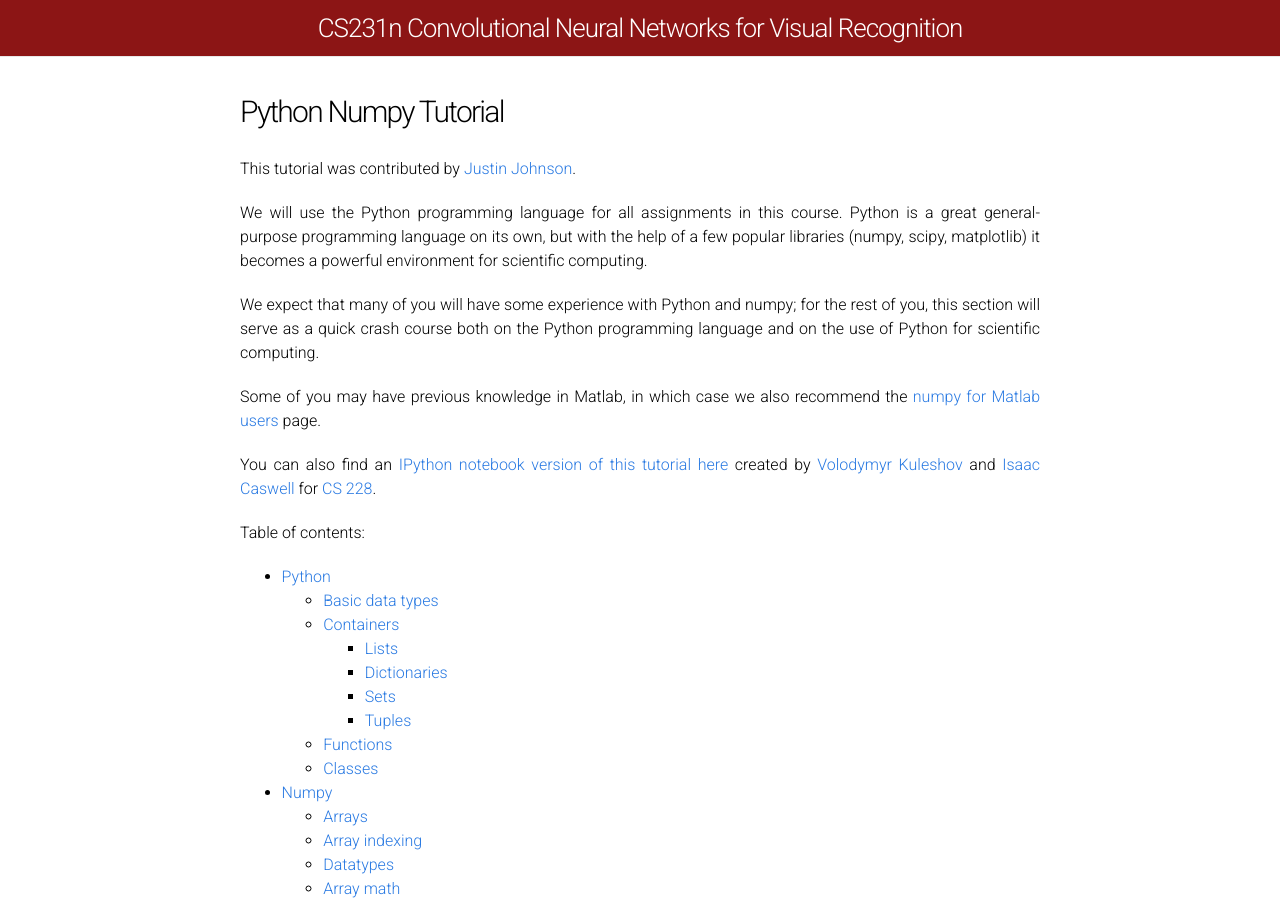
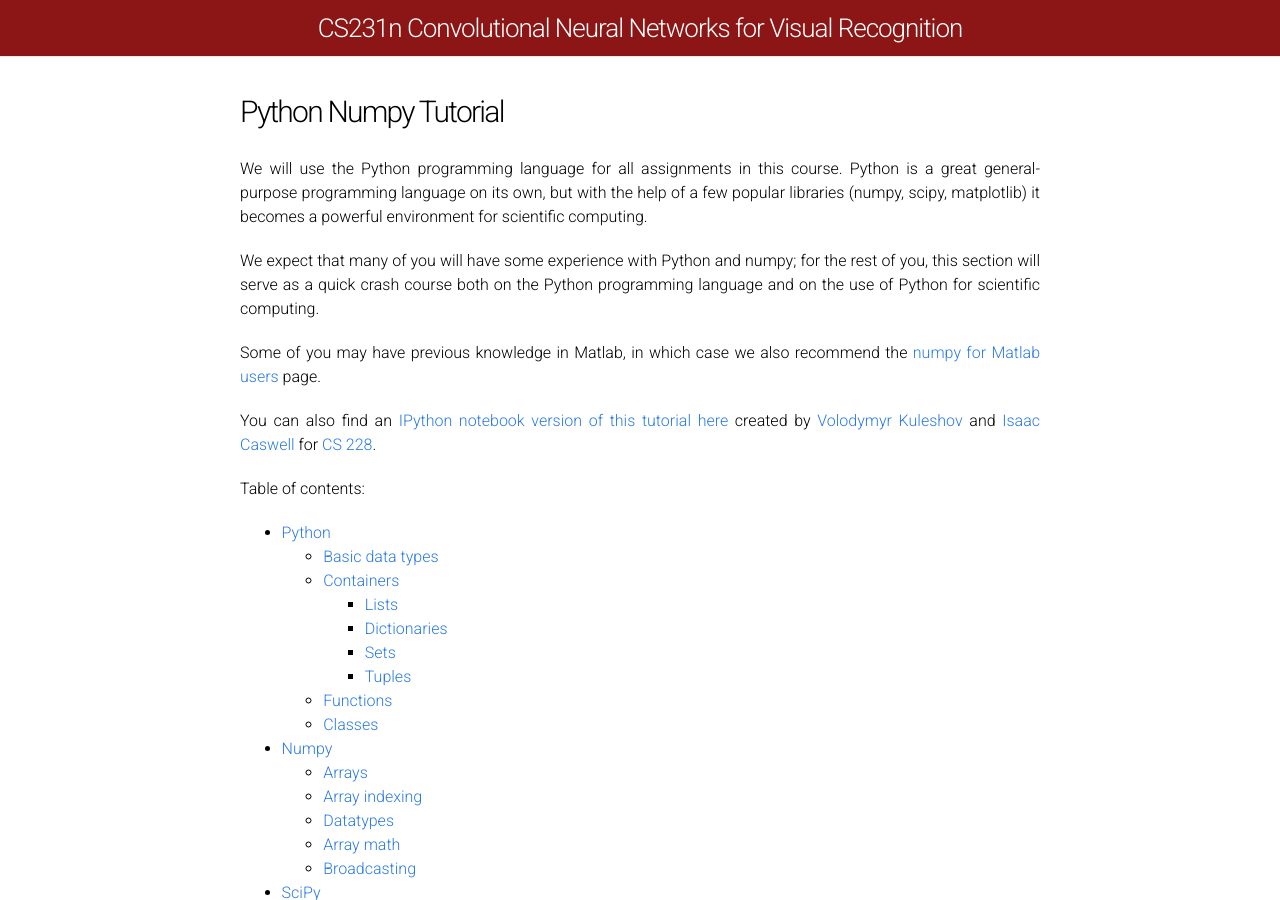
Before and after one commit to nirupam1sharma/study, a Jekyll site: the page built from python-numpy-tutorial.md, in a window 1280 px wide and 900 px high. Built offline with Jekyll 4.4.1, drawn with Linux system fonts in a browser that asks for light colours.

Commit message:
Update python-numpy-tutorial.md

```diff
--- a/python-numpy-tutorial.md
+++ b/python-numpy-tutorial.md
@@ -21,7 +21,7 @@ Python:
 Numpy
 -->
 
-This tutorial was contributed by [Justin Johnson](http://cs.stanford.edu/people/jcjohns/).
+
 
 We will use the Python programming language for all assignments in this course.
 Python is a great general-purpose programming language on its own, but with the
```
